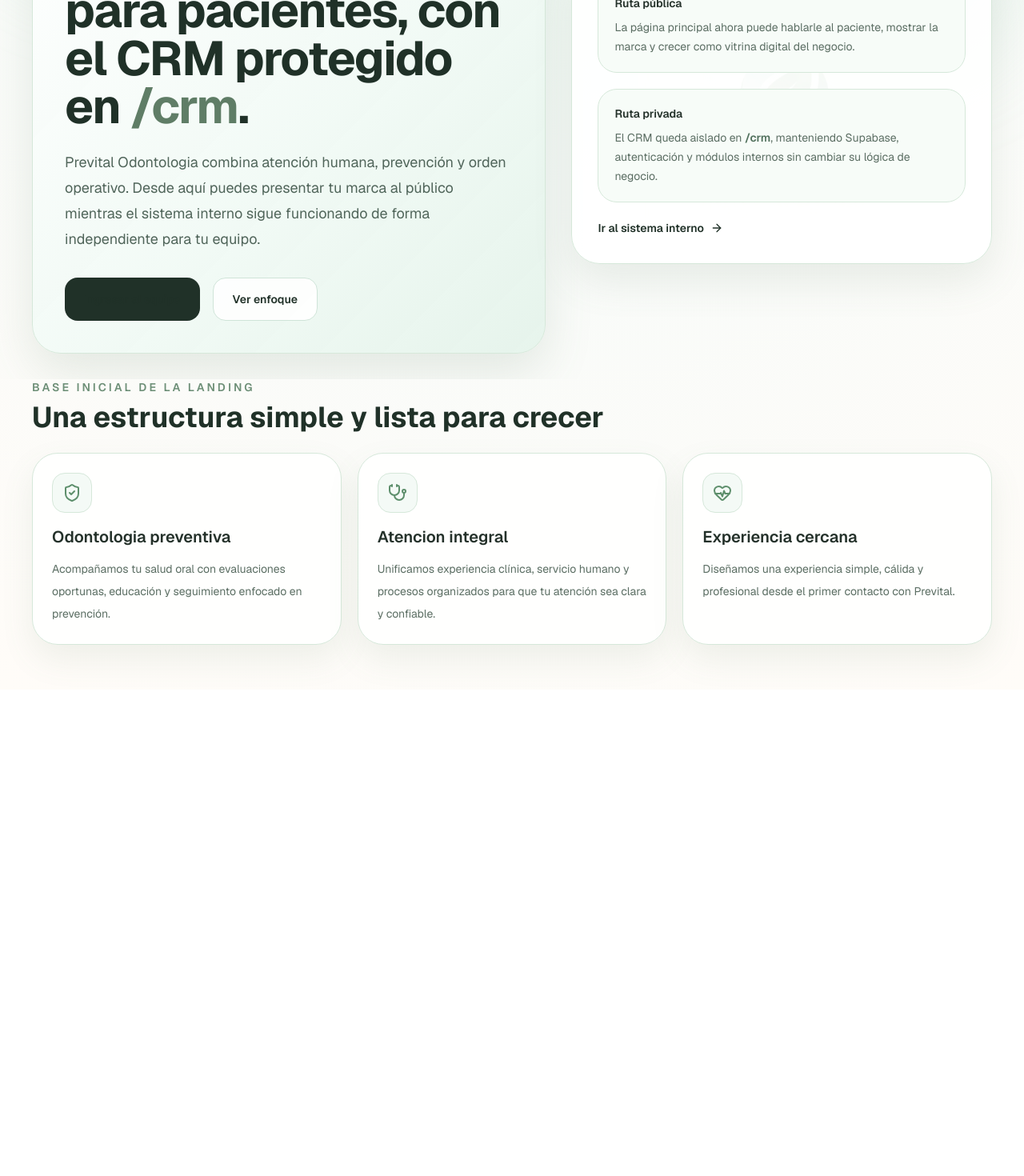
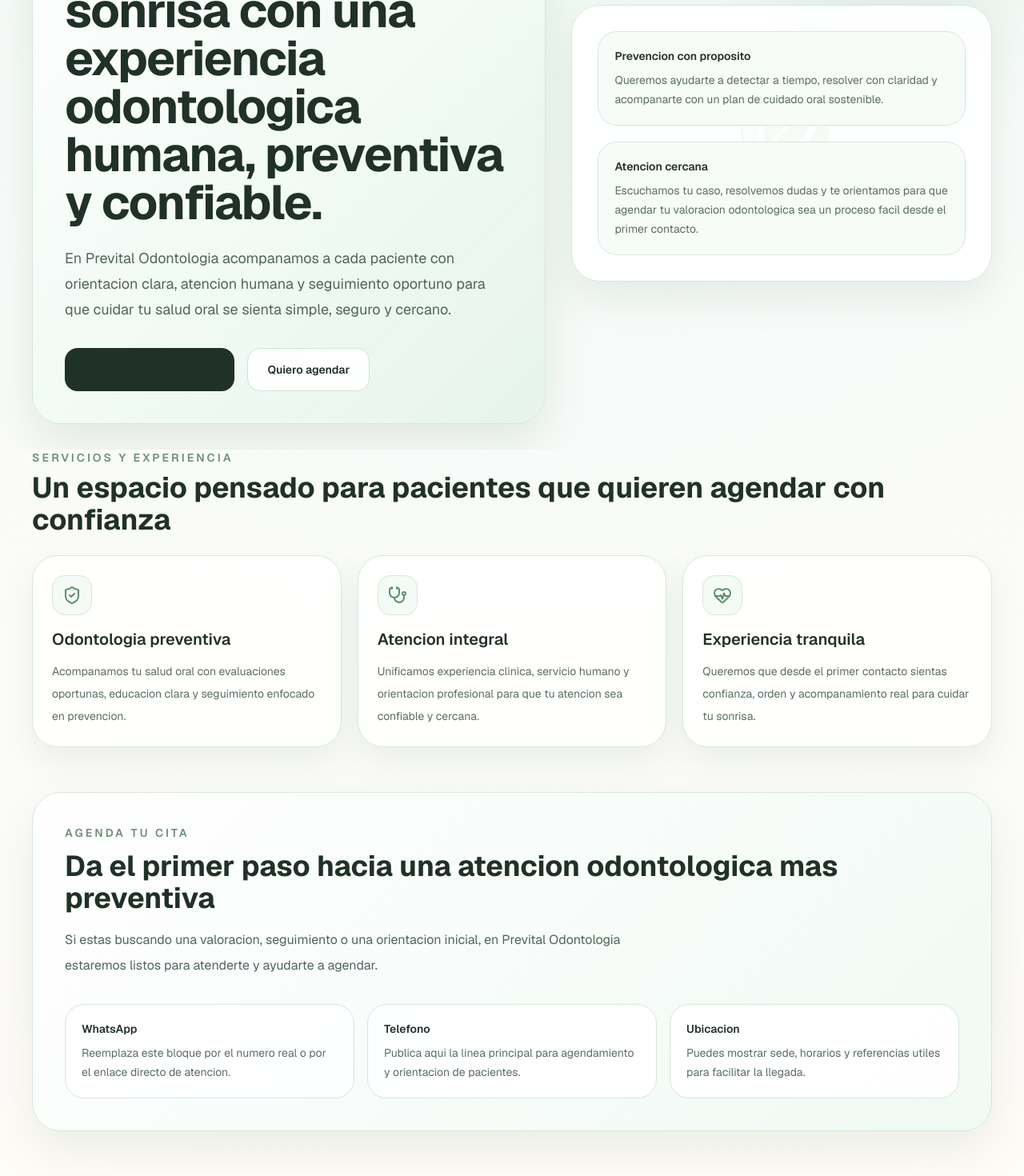
Before and after one commit to prevital620/crm-prevital, a Next.js app: page / in a window 1280 px wide. Shown: the part 334-1804 px from the top of the page at 80% size. Before the commit the page ends 1196 px from the top, so only its background shows below. Built offline with nearby package versions, Linux system fonts and the light colour scheme.

Commit message:
Ocultar acceso CRM en landing publica

```diff
--- a/app/page.tsx
+++ b/app/page.tsx
@@ -1,24 +1,23 @@
 import Image from "next/image";
-import Link from "next/link";
-import { ArrowRight, HeartPulse, ShieldCheck, Sparkles, Stethoscope } from "lucide-react";
+import { HeartPulse, ShieldCheck, Sparkles, Stethoscope } from "lucide-react";
 
 const featureCards = [
   {
     title: "Odontologia preventiva",
     description:
-      "Acompañamos tu salud oral con evaluaciones oportunas, educación y seguimiento enfocado en prevención.",
+      "Acompanamos tu salud oral con evaluaciones oportunas, educacion clara y seguimiento enfocado en prevencion.",
     icon: ShieldCheck,
   },
   {
     title: "Atencion integral",
     description:
-      "Unificamos experiencia clínica, servicio humano y procesos organizados para que tu atención sea clara y confiable.",
+      "Unificamos experiencia clinica, servicio humano y orientacion profesional para que tu atencion sea confiable y cercana.",
     icon: Stethoscope,
   },
   {
-    title: "Experiencia cercana",
+    title: "Experiencia tranquila",
     description:
-      "Diseñamos una experiencia simple, cálida y profesional desde el primer contacto con Prevital.",
+      "Queremos que desde el primer contacto sientas confianza, orden y acompanamiento real para cuidar tu sonrisa.",
     icon: HeartPulse,
   },
 ];
@@ -53,19 +52,8 @@
               </div>
             </div>
 
-            <div className="flex flex-wrap gap-3">
-              <Link
-                href="/login"
-                className="inline-flex items-center justify-center rounded-2xl border border-[#D6E8DA] bg-white px-5 py-3 text-sm font-semibold text-[#4F6F5B] transition hover:-translate-y-0.5 hover:bg-[#F5FBF7]"
-              >
-                Ingreso equipo
-              </Link>
-              <Link
-                href="/crm"
-                className="inline-flex items-center justify-center rounded-2xl bg-[linear-gradient(135deg,_#6C9C88_0%,_#5F7D66_55%,_#456A55_100%)] px-5 py-3 text-sm font-semibold text-white shadow-[0_12px_24px_rgba(95,125,102,0.18)] transition hover:-translate-y-0.5 hover:brightness-105"
-              >
-                Abrir CRM
-              </Link>
+            <div className="rounded-2xl border border-[#D6E8DA] bg-[#F4FAF6] px-5 py-3 text-sm font-medium text-[#4F6F5B]">
+              Agenda una valoracion odontologica con un equipo cercano, claro y profesional.
             </div>
           </header>
 
@@ -77,27 +65,26 @@
               </div>
 
               <h2 className="max-w-2xl text-4xl font-bold tracking-tight text-[#203128] md:text-6xl">
-                Una landing clara para pacientes, con el CRM protegido en <span className="text-[#5F7D66]">/crm</span>.
+                Cuidamos tu sonrisa con una experiencia odontologica humana, preventiva y confiable.
               </h2>
 
               <p className="mt-6 max-w-2xl text-base leading-8 text-[#50655A] md:text-lg">
-                Prevital Odontologia combina atención humana, prevención y orden operativo. Desde aquí
-                puedes presentar tu marca al público mientras el sistema interno sigue funcionando de forma
-                independiente para tu equipo.
+                En Prevital Odontologia acompanamos a cada paciente con orientacion clara, atencion humana
+                y seguimiento oportuno para que cuidar tu salud oral se sienta simple, seguro y cercano.
               </p>
 
               <div className="mt-8 flex flex-wrap gap-4">
-                <Link
-                  href="/login"
+                <a
+                  href="#servicios"
                   className="inline-flex items-center justify-center rounded-2xl bg-[#203128] px-6 py-4 text-sm font-semibold text-white transition hover:-translate-y-0.5 hover:bg-[#16231c]"
                 >
-                  Ingresar al equipo
-                </Link>
+                  Conoce nuestro enfoque
+                </a>
                 <a
-                  href="#servicios"
+                  href="#contacto"
                   className="inline-flex items-center justify-center rounded-2xl border border-[#CFE4D8] bg-white/90 px-6 py-4 text-sm font-semibold text-[#4F6F5B] transition hover:-translate-y-0.5 hover:bg-[#F5FBF7]"
                 >
-                  Ver enfoque
+                  Quiero agendar
                 </a>
               </div>
             </div>
@@ -117,28 +104,20 @@
 
               <div className="relative space-y-5">
                 <div className="rounded-3xl border border-[#D6E8DA] bg-[#F7FCF8] p-5">
-                  <p className="text-sm font-semibold text-[#24312A]">Ruta pública</p>
+                  <p className="text-sm font-semibold text-[#24312A]">Prevencion con proposito</p>
                   <p className="mt-2 text-sm leading-6 text-[#5B6E63]">
-                    La página principal ahora puede hablarle al paciente, mostrar la marca y crecer como
-                    vitrina digital del negocio.
+                    Queremos ayudarte a detectar a tiempo, resolver con claridad y acompanarte con un
+                    plan de cuidado oral sostenible.
                   </p>
                 </div>
 
                 <div className="rounded-3xl border border-[#D6E8DA] bg-[#F7FCF8] p-5">
-                  <p className="text-sm font-semibold text-[#24312A]">Ruta privada</p>
+                  <p className="text-sm font-semibold text-[#24312A]">Atencion cercana</p>
                   <p className="mt-2 text-sm leading-6 text-[#5B6E63]">
-                    El CRM queda aislado en <span className="font-semibold text-[#4F6F5B]">/crm</span>, manteniendo
-                    Supabase, autenticación y módulos internos sin cambiar su lógica de negocio.
+                    Escuchamos tu caso, resolvemos dudas y te orientamos para que agendar tu valoracion
+                    odontologica sea un proceso facil desde el primer contacto.
                   </p>
                 </div>
-
-                <Link
-                  href="/crm"
-                  className="inline-flex items-center gap-2 text-sm font-semibold text-[#4F6F5B] transition hover:text-[#365243]"
-                >
-                  Ir al sistema interno
-                  <ArrowRight className="h-4 w-4" />
-                </Link>
               </div>
             </aside>
           </div>
@@ -149,10 +128,10 @@
         <div className="mx-auto max-w-7xl">
           <div className="mb-6">
             <p className="text-sm font-semibold uppercase tracking-[0.22em] text-[#6D8F77]">
-              Base inicial de la landing
+              Servicios y experiencia
             </p>
             <h3 className="mt-2 text-3xl font-bold text-[#203128] md:text-4xl">
-              Una estructura simple y lista para crecer
+              Un espacio pensado para pacientes que quieren agendar con confianza
             </h3>
           </div>
 
@@ -172,6 +151,42 @@
           </div>
         </div>
       </section>
+
+      <section id="contacto" className="px-6 pb-14 md:px-10 md:pb-20">
+        <div className="mx-auto max-w-7xl rounded-[2.25rem] border border-[#D6E8DA] bg-[linear-gradient(135deg,_rgba(255,255,255,0.97)_0%,_rgba(240,249,244,0.95)_100%)] p-8 shadow-[0_24px_60px_rgba(95,125,102,0.12)] md:p-10">
+          <p className="text-sm font-semibold uppercase tracking-[0.22em] text-[#6D8F77]">
+            Agenda tu cita
+          </p>
+          <h3 className="mt-3 text-3xl font-bold text-[#203128] md:text-4xl">
+            Da el primer paso hacia una atencion odontologica mas preventiva
+          </h3>
+          <p className="mt-4 max-w-3xl text-base leading-8 text-[#50655A]">
+            Si estas buscando una valoracion, seguimiento o una orientacion inicial, en Prevital
+            Odontologia estaremos listos para atenderte y ayudarte a agendar.
+          </p>
+
+          <div className="mt-8 grid gap-4 md:grid-cols-3">
+            <div className="rounded-3xl border border-[#D6E8DA] bg-white/92 p-5">
+              <p className="text-sm font-semibold text-[#24312A]">WhatsApp</p>
+              <p className="mt-2 text-sm leading-6 text-[#5B6E63]">
+                Reemplaza este bloque por el numero real o por el enlace directo de atencion.
+              </p>
+            </div>
+            <div className="rounded-3xl border border-[#D6E8DA] bg-white/92 p-5">
+              <p className="text-sm font-semibold text-[#24312A]">Telefono</p>
+              <p className="mt-2 text-sm leading-6 text-[#5B6E63]">
+                Publica aqui la linea principal para agendamiento y orientacion de pacientes.
+              </p>
+            </div>
+            <div className="rounded-3xl border border-[#D6E8DA] bg-white/92 p-5">
+              <p className="text-sm font-semibold text-[#24312A]">Ubicacion</p>
+              <p className="mt-2 text-sm leading-6 text-[#5B6E63]">
+                Puedes mostrar sede, horarios y referencias utiles para facilitar la llegada.
+              </p>
+            </div>
+          </div>
+        </div>
+      </section>
     </main>
   );
 }
```
